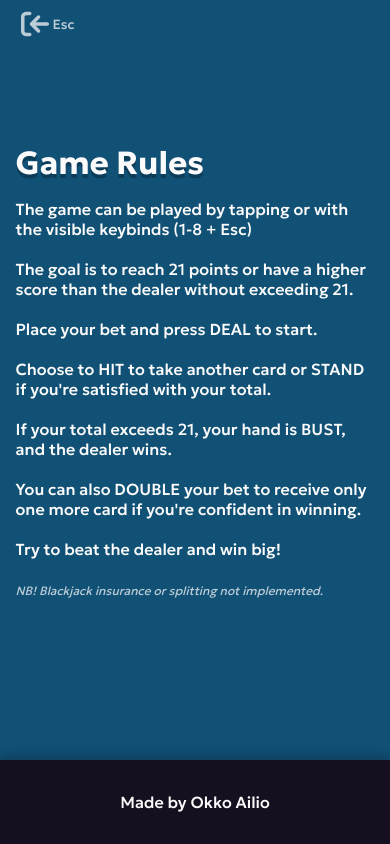
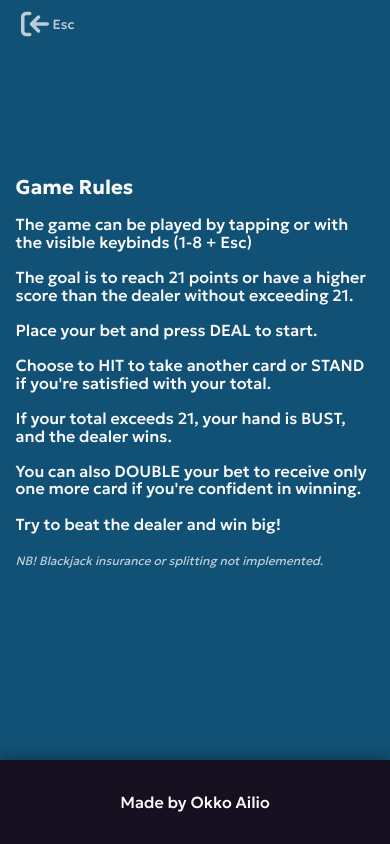
Before and after one commit to OAilio/twentyone, a React (Vite) app: page / in a window 390 px wide. Both pictures are taken after a click on the button 151 px from the left and 703 px from the top of the page. Built offline with nearby package versions, Linux system fonts and the light colour scheme.

Commit message:
Testing on mobile, small tweak efforts

```diff
--- a/src/assets/CardDeck.js
+++ b/src/assets/CardDeck.js
@@ -1,4 +1,4 @@
-const suits = ['♥', '♣', '♦', '♠']
+const suits = ['\u2665', '\u2663', '\u2666', '\u2660'] // Unicodes of suits
 // const ranks = ['2', '3', '4', '5', '6', '7', '8', '9', '10','J','Q', 'K', 'A']
 // TURN THIS ^^^ ON
 // small values for debugging
--- a/src/components/Instructions.jsx
+++ b/src/components/Instructions.jsx
@@ -18,7 +18,7 @@ function Instructions({ state, dispatch }){
           dispatch={dispatch}
         />
         <div className="instructions-content">
-          <h1>Game Rules</h1>
+          <h2 className="header">Game Rules</h2>
           <div className="ins-text">
             <p>
               The game can be played by tapping
--- a/styles/instructions.scss
+++ b/styles/instructions.scss
@@ -8,6 +8,7 @@
 		justify-content: center;
 		align-items: center;
         flex-direction: column;
+        // overflow-y: auto;
 	}
 
     & .instructions-content {
@@ -17,10 +18,20 @@
         text-align: left;
         color: $white;
         flex-direction: column;
+        font-size: $small;
+
+        & .header {
+            color: $white;
+            font-family: $bold;
+            // margin-bottom: 4rem;
+            font-size: $normal;
+            // height: 2rem;
+        }
 
         & .ins-text {
             margin-top: 1rem;
             font-family: $medium;
+            line-height: 1.1;
 
             & .end-note {
                 font-style: italic;
```
